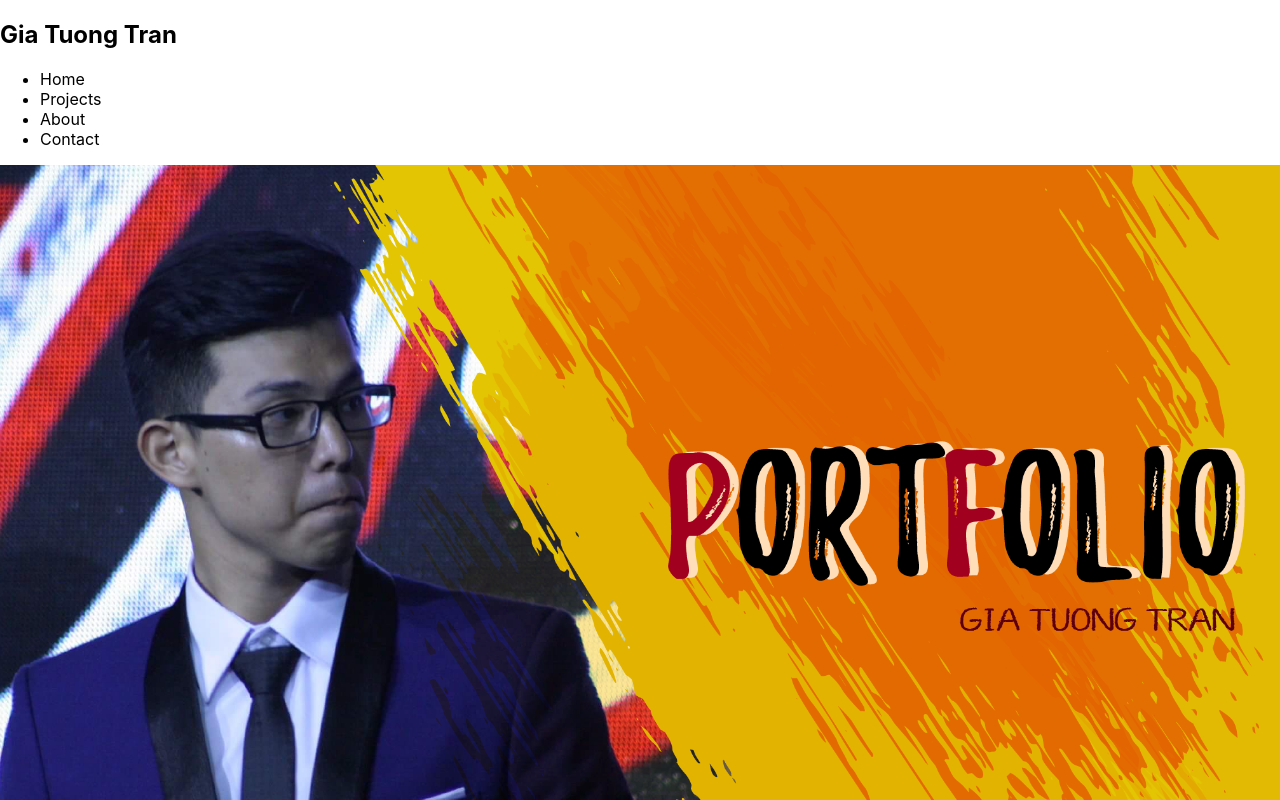
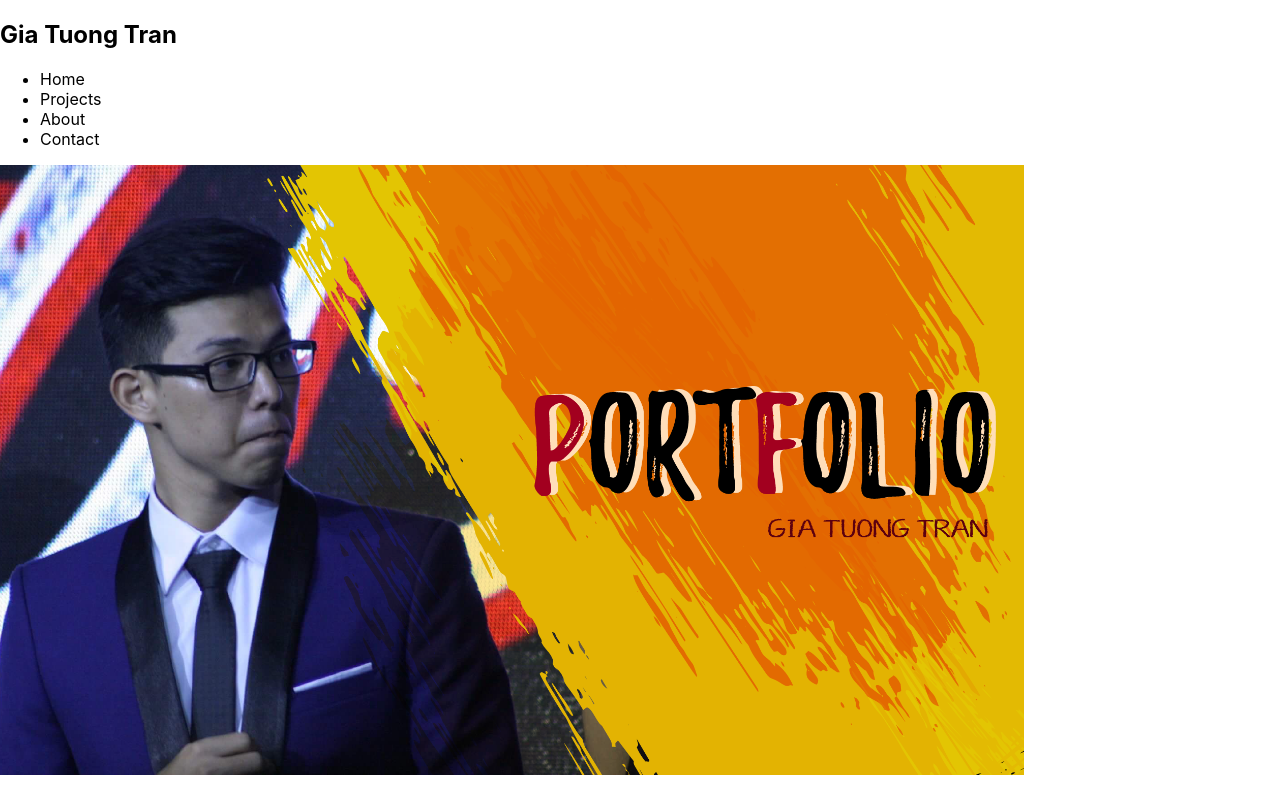
Before and after one commit to giatuongtran9/portfolio, a React app: page /#/ in a window 1280 px wide. Shown: the top 800 px of the page. Built offline with nearby package versions, Linux system fonts and the light colour scheme.

Commit message:
adjust img size

```diff
--- a/src/Projects/AllProjects/Project/Project.css
+++ b/src/Projects/AllProjects/Project/Project.css
@@ -48,8 +48,8 @@
 }
 
 img {
-    height: 100%;
-    width: 100%;
+    height: 80%;
+    width: 80%;
     object-fit: cover;
 }
 
```
